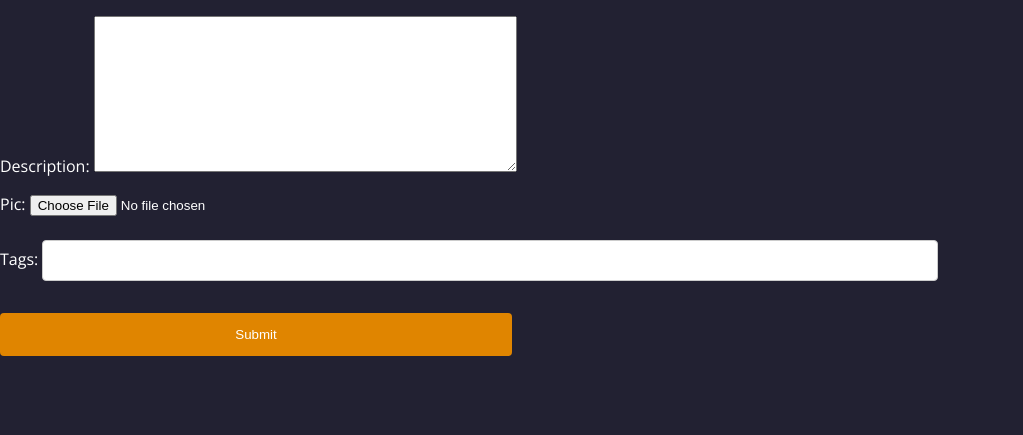
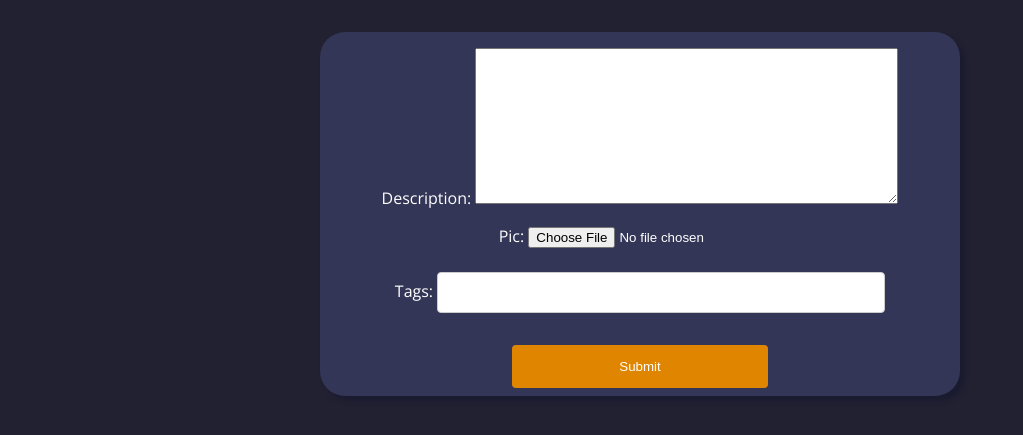
Before and after one commit to fearfulfelix/tunein, a Django app: page /createPost in a window 1280 px wide. Shown: the part 48-483 px from the top of the page, without its empty margins (0-1023 px from the left). Run offline with Django 3.2, Linux system fonts and the light colour scheme; a user stored in the database is signed in; parts of the project's set-up code (start-up, migrations or seed data) failed here and were passed over.

Commit message:
fixed some css
forgot to push this

```diff
--- a/TuneIn Website/tunein/Templates/createPost.html
+++ b/TuneIn Website/tunein/Templates/createPost.html
@@ -3,6 +3,7 @@
 
 <!-- this needs a lot of work done to make it look good!!-->
 {% block content %}
+<link rel="stylesheet" href="{% static 'user_profile/index.css' %}">
 <style>
    .content input[type=text], input[type=password], input[type=email] {
     width: 70%;
@@ -28,13 +29,27 @@
   .content input[type=submit]:hover {
     background-color: #c57600;
   }
+  .posts{
+        align-content: center;
+        position: relative;
+        width:50%;
+        height:auto;
+        margin-left: auto;
+        margin-right: auto;
+    }
+
 
 </style>
 <div class ="content">
+    <div class="posts">
+        <div class="post">
         <form action="{% url 'processPost' %}", method="post">
             {% csrf_token %}
             {{postForm.as_p}}
             <input type="submit" value="Submit">
+
         </form>
+        </div>
     </div>
+</div>
 {% endblock %}
--- a/TuneIn Website/tunein/Templates/settings.html
+++ b/TuneIn Website/tunein/Templates/settings.html
@@ -71,7 +71,7 @@
         <hr>
         <form action="{% url 'processSettings' %}", method="post">
             {% csrf_token %}
-            {{bioForm}}
+            {{bioForm.as_p}}
             <input type="submit" name='formType'value="Update Bio">
         </form>
         <!--Username <pre>TuneIn.com/HeroOfTime</pre> <a href><span class="edit">Edit</span></a>-->
```
Also changed, not shown: TuneIn Website/tunein/Templates/createProfile.html (+44 -0 lines), TuneIn Website/tunein/db.sqlite3.
